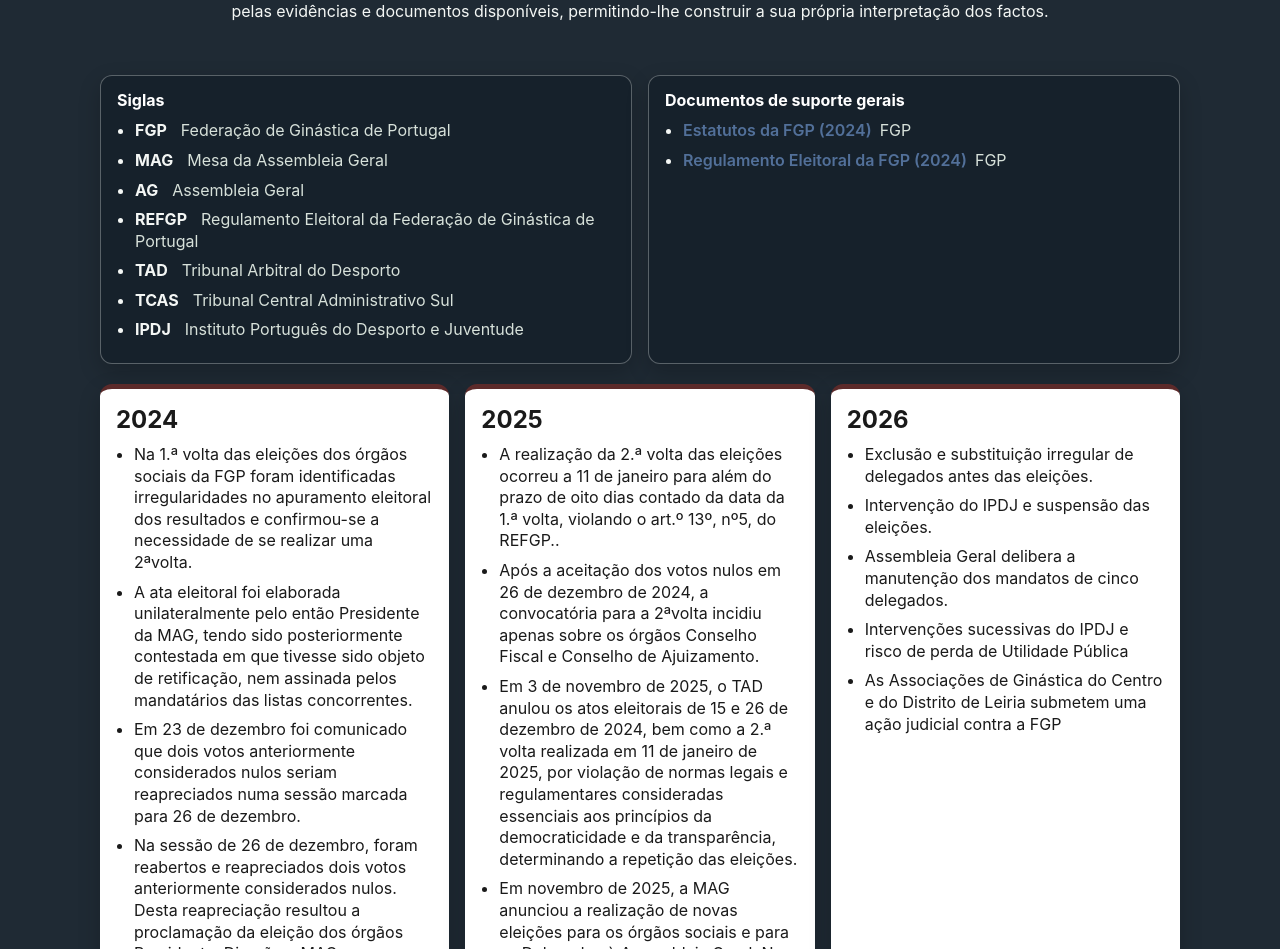
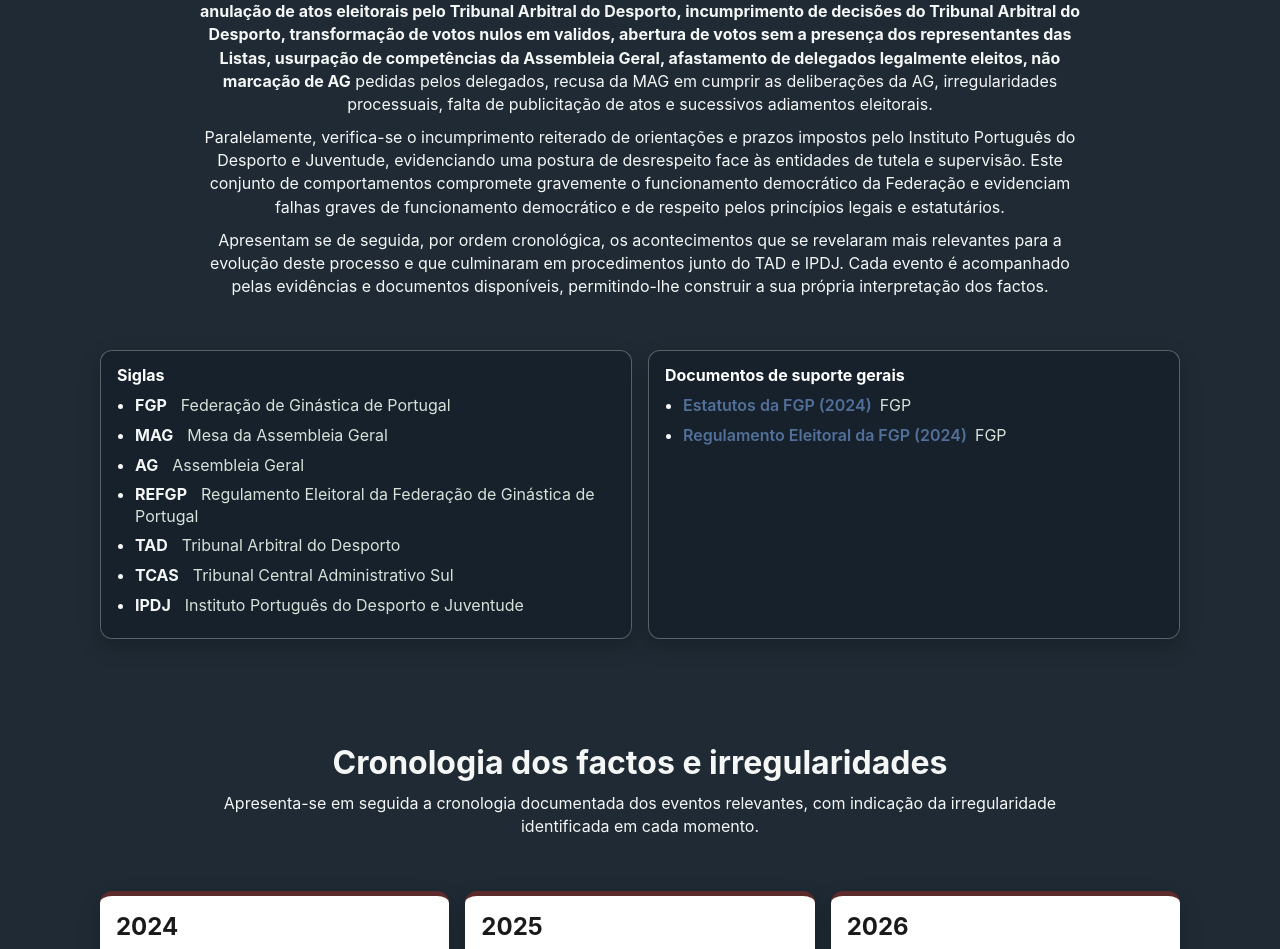
Before and after one commit to ginasticaPT/site, a React (Create React App) app: page /site/overview in a window 1280 px wide. Shown: the part 383-1332 px from the top of the page. Built offline with nearby package versions, Linux system fonts and the light colour scheme; the HTML template or start-up script is replaced by a standard one.

Commit message:
Update Overview.js

```diff
--- a/src/pages/Overview.js
+++ b/src/pages/Overview.js
@@ -35,10 +35,18 @@
         <h1><strong>ELEIÇÕES ANULADAS, DELEGADOS AFASTADOS E AMEAÇA DE SANÇÃO DO IPDJ</strong></h1>
         <p>
           A Federação de Ginástica de Portugal, instituição de utilidade pública e de utilidade pública desportiva, encontra se atualmente <strong>mergulhada numa crise sem precedentes</strong>
-          e num processo que poderá <strong>conduzir à suspensão desse estatuto</strong>, resultante de uma sucessão de atos praticados pela Mesa da Assembleia Geral (MAG) e pela Comissão Eleitoral, <strong>ao longo de mais de 18 meses</strong>, corroborados pela Direção da FGP.
+          e num processo que poderá <strong>conduzir à suspensão desse estatuto</strong>, resultante de uma sucessão de atos praticados pela Mesa da Assembleia Geral e pela Comissão Eleitoral, <strong>ao longo de mais de 18 meses</strong>, corroborados pela Direção da FGP.
         </p>
         <p>
-          Apresentam‑se de seguida, por ordem cronológica, os acontecimentos que se revelaram mais relevantes para a evolução deste processo e que culminaram em procedimentos junto do TAD e IPDJ.
+          Neste período, a atuação da Mesa da Assembleia Geral e da Comissão Eleitoral, com o apoio da Direção, tem sido marcada por decisões irregulares e pela violação dos princípios básicos de legalidade e transparência.
+          Destacam-se a <strong>anulação de atos eleitorais pelo Tribunal Arbitral do Desporto, incumprimento de decisões do Tribunal Arbitral do Desporto, transformação de votos nulos em validos, abertura de votos sem a presença dos representantes das Listas, usurpação de competências da Assembleia Geral, afastamento de delegados legalmente eleitos, não marcação de AG</strong> pedidas pelos delegados, recusa da MAG em cumprir as deliberações da AG, irregularidades processuais, falta de publicitação de atos e sucessivos adiamentos eleitorais.
+        </p>
+        <p>
+          Paralelamente, verifica-se o incumprimento reiterado de orientações e prazos impostos pelo Instituto Português do Desporto e Juventude, evidenciando uma postura de desrespeito face às entidades de tutela e supervisão.
+          Este conjunto de comportamentos compromete gravemente o funcionamento democrático da Federação e evidenciam falhas graves de funcionamento democrático e de respeito pelos princípios legais e estatutários.
+        </p>
+        <p>
+          Apresentam se de seguida, por ordem cronológica, os acontecimentos que se revelaram mais relevantes para a evolução deste processo e que culminaram em procedimentos junto do TAD e IPDJ.
           Cada evento é acompanhado pelas evidências e documentos disponíveis, permitindo-lhe construir a sua própria interpretação dos factos.
         </p>
       </header>
@@ -68,6 +76,13 @@
             ))}
           </ul>
         </div>
+      </section>
+
+      <section className="year-header" aria-label="Cronologia de acontecimentos">
+        <h2><strong>Cronologia dos factos e irregularidades</strong></h2>
+        <p>
+          Apresenta-se em seguida a cronologia documentada dos eventos relevantes, com indicação da irregularidade identificada em cada momento.
+        </p>
       </section>
 
       <section className="year-grid" aria-label="Resumo anual de acontecimentos">
```
